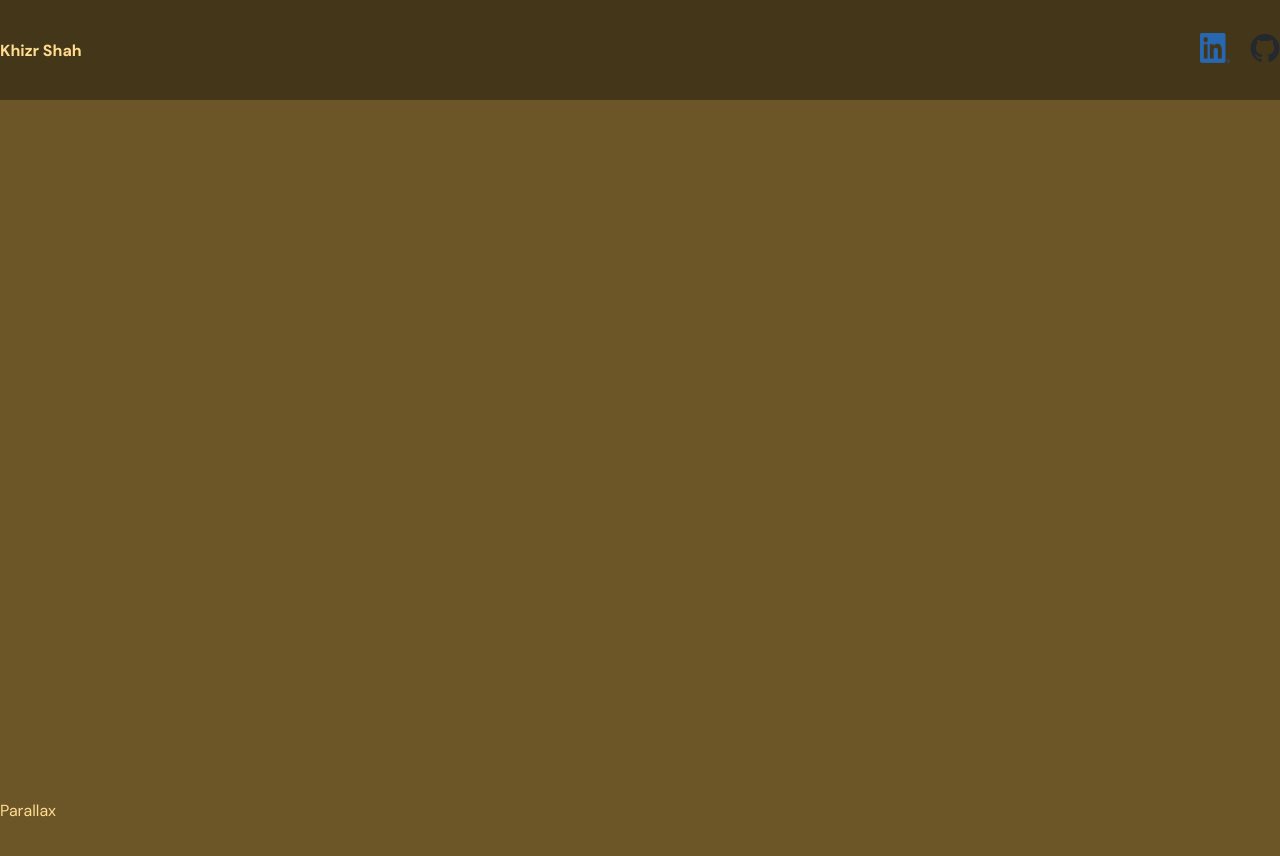
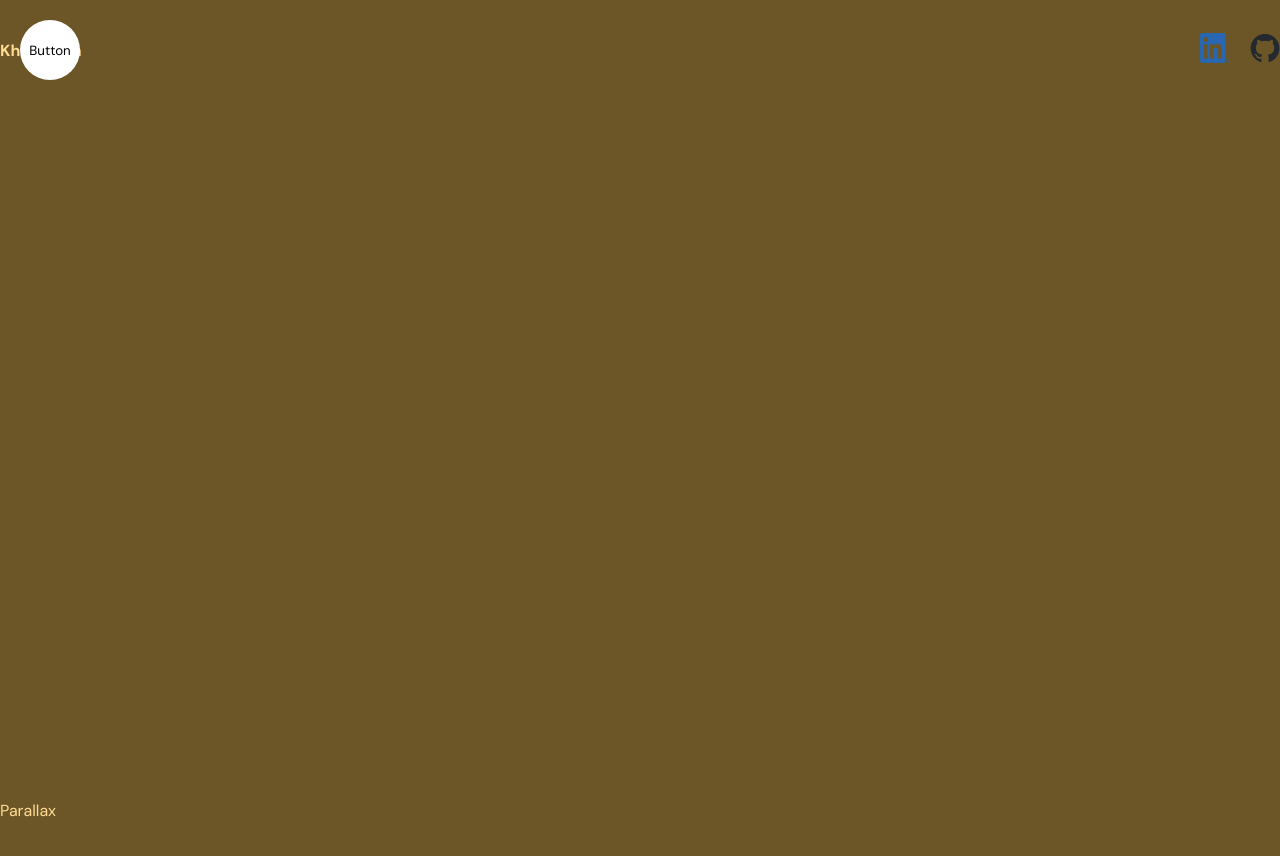
Before and after one commit to Khizrkshah/khizr-shah.dev, a React (Vite) app: page / in a window 1280 px wide. Shown: the top 856 px of the page. Built offline with nearby package versions, Linux system fonts and the light colour scheme.

Commit message:
Added sidebar with animations

```diff
--- a/src/components/navbar/Navbar.jsx
+++ b/src/components/navbar/Navbar.jsx
@@ -1,10 +1,11 @@
-import React from "react";
 import { motion } from "framer-motion";
 import "./Navbar.scss";
+import Sidebar from "../sidebar/Sidebar";
 
 const Navbar = () => {
   return (
     <div className="navbar">
+      <Sidebar />
       <div className="wrapper">
         <motion.span
           initial={{ opacity: 0, scale: 0.5 }}
--- a/src/components/navbar/Navbar.scss
+++ b/src/components/navbar/Navbar.scss
@@ -7,7 +7,6 @@
     display: flex;
     align-items: center;
     justify-content: space-between;
-    background-color: #443619;
     height: 100%;
 
     span {
--- /dev/null
+++ b/src/components/sidebar/Sidebar.jsx
@@ -0,0 +1,38 @@
+import "./Sidebar.scss";
+import ToggleButton from "./toggleButton/ToggleButton";
+import Links from "./links/Links";
+import { useState } from "react";
+import { motion } from "framer-motion";
+
+const Sidebar = () => {
+  const [open, setOpen] = useState(false);
+
+  const variants = {
+    open: {
+      clipPath: "circle(1200px at 50px 50px)",
+      transition: {
+        type: "spring",
+        stiffness: 20,
+      },
+    },
+    closed: {
+      clipPath: "circle(30px at 50px 50px",
+      transition: {
+        delay: 0.5,
+        type: "spring",
+        stiffness: 400,
+        damping: 40,
+      },
+    },
+  };
+  return (
+    <motion.div className="sidebar" animate={open ? "open" : "closed"}>
+      <motion.div className="bg" variants={variants}>
+        <Links />
+      </motion.div>
+      <ToggleButton setOpen={setOpen} />
+    </motion.div>
+  );
+};
+
+export default Sidebar;
--- /dev/null
+++ b/src/components/sidebar/Sidebar.scss
@@ -0,0 +1,44 @@
+.sidebar {
+  display: flex;
+  flex-direction: column;
+  align-items: center;
+  justify-content: center;
+  background-color: white;
+  color: black;
+
+  .bg {
+    position: fixed;
+    top: 0;
+    left: 0;
+    bottom: 0;
+    width: 400px;
+    background: white;
+
+    .links {
+      position: absolute;
+      width: 100%;
+      height: 100%;
+      display: flex;
+      flex-direction: column;
+      align-items: center;
+      justify-content: center;
+      gap: 20px;
+
+      a {
+        font-size: 40px;
+      }
+    }
+  }
+
+  button {
+    width: 50px;
+    height: 50px;
+    border-radius: 50%;
+    position: fixed;
+    top: 25px;
+    left: 25px;
+    background-color: transparent;
+    border: none;
+    cursor: pointer;
+  }
+}
--- /dev/null
+++ b/src/components/sidebar/links/Links.jsx
@@ -0,0 +1,15 @@
+const Links = () => {
+  const items = ["Homepage", "Services", "Projects", "Contact", "About"];
+
+  return (
+    <div className="links">
+      {items.map((item) => (
+        <a href={"#${item}"} key={item}>
+          {item}
+        </a>
+      ))}
+    </div>
+  );
+};
+
+export default Links;
--- /dev/null
+++ b/src/components/sidebar/toggleButton/ToggleButton.jsx
@@ -0,0 +1,5 @@
+const ToggleButton = ({ setOpen }) => {
+  return <button onClick={() => setOpen((prev) => !prev)}>Button</button>;
+};
+
+export default ToggleButton;
```
